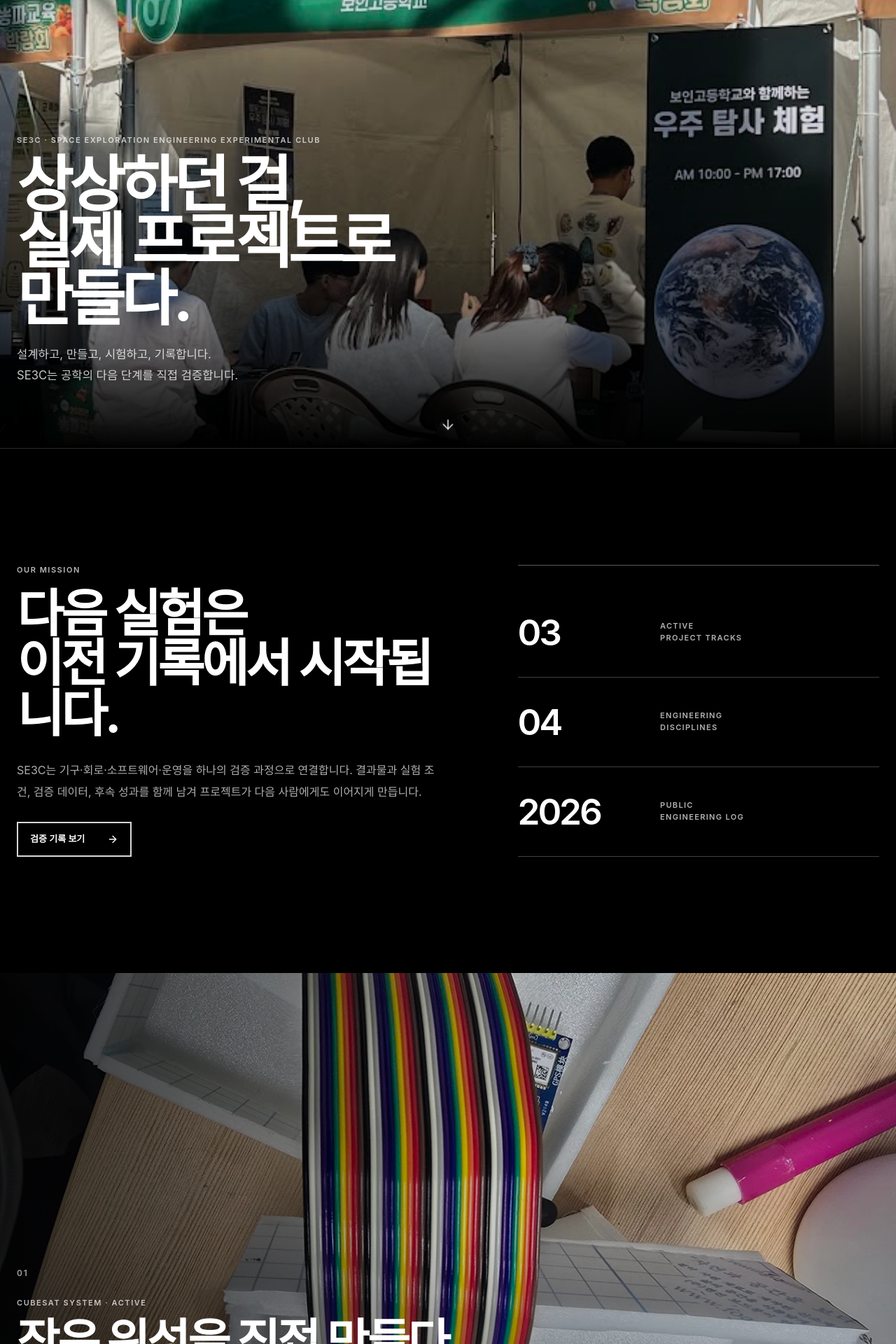
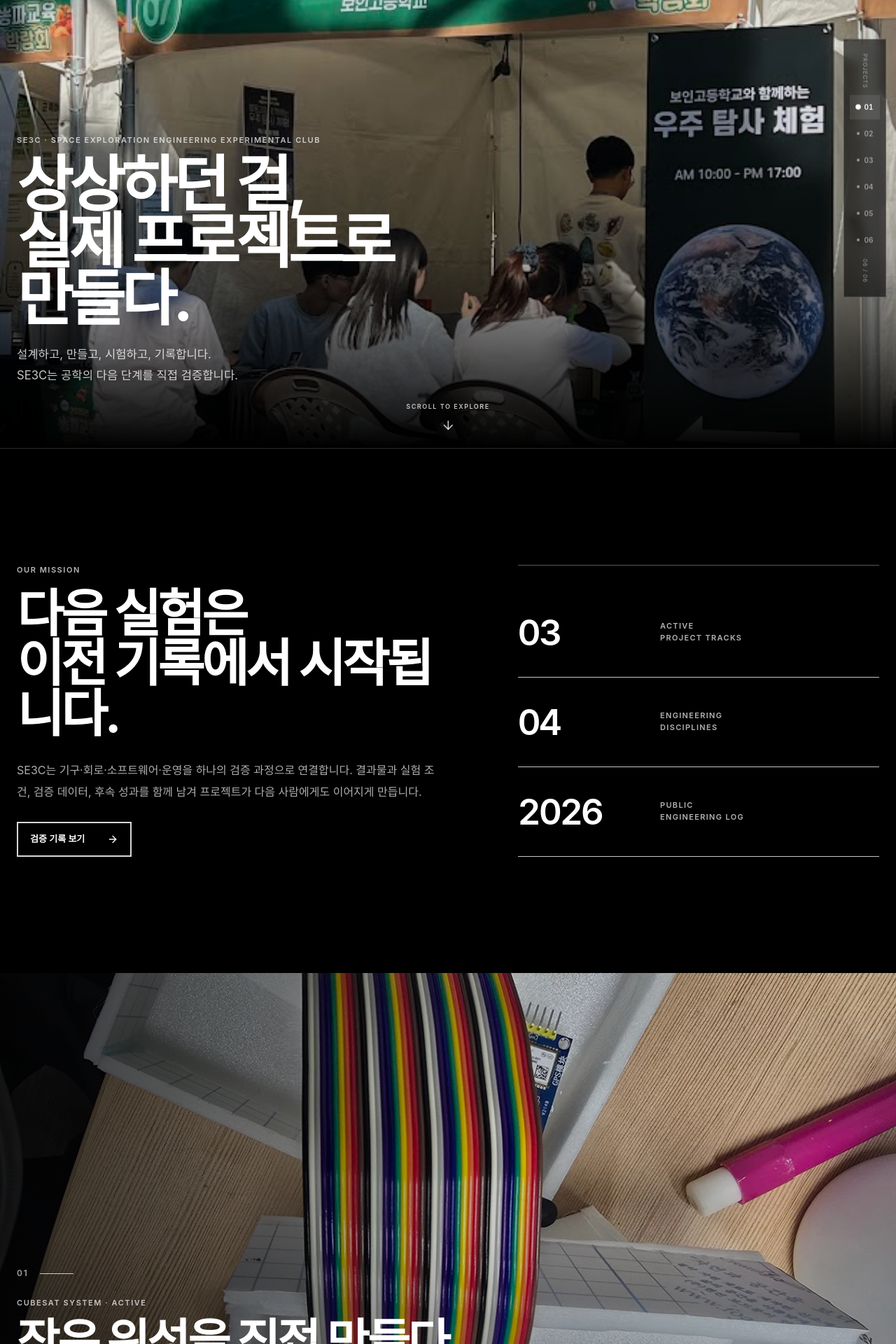
Before and after one commit to SE3C/se3cdocs, a React (Vite) app: page / in a window 1280 px wide. Shown: the part 160-2080 px from the top of the page at 70% size. Built offline with nearby package versions, Linux system fonts and the light colour scheme; a web font is replaced by a local one.

Commit message:
feat: enhance SE3C motion with scene navigation, kinetic indices and stat counters

```diff
--- a/src/LandingPage.tsx
+++ b/src/LandingPage.tsx
@@ -1,6 +1,6 @@
 import { ArrowDown, ArrowRight, Github } from "lucide-react";
 import { Link, useLocation } from "react-router-dom";
-import { useEffect } from "react";
+import { useEffect, useRef, useState } from "react";
 import heroImage from "./assets/expo-booth.jpg";
 import cubesatImage from "./assets/2026/cubesat-integration.webp";
 import rocketImage from "./assets/2026/rocket-workbench.webp";
@@ -13,6 +13,84 @@ import useHideChromeOnScroll from "./useHideChromeOnScroll";
 import useScrollReveal from "./useScrollReveal";
 
 type ProjectSectionProps = { index: string; eyebrow: string; title: string; description: string; to: string; image: string; align?: "left" | "right"; video?: string; muted?: boolean };
+
+const scenes = [
+  { index: "01", label: "CubeSat" },
+  { index: "02", label: "Rocket" },
+  { index: "03", label: "Robotics & AI" },
+  { index: "04", label: "CAD" },
+  { index: "05", label: "Software" },
+  { index: "06", label: "Outreach" },
+];
+
+/** Tracks the section intersecting the center of the viewport without scroll polling. */
+function useActiveScene() {
+  const [active, setActive] = useState("01");
+  const [visible, setVisible] = useState(false);
+
+  useEffect(() => {
+    const container = document.getElementById("projects");
+    if (!container || !("IntersectionObserver" in window)) return;
+
+    const containerObserver = new IntersectionObserver(([entry]) => {
+      setVisible(entry.isIntersecting);
+    });
+    containerObserver.observe(container);
+
+    const sceneObserver = new IntersectionObserver((entries) => {
+      const entering = entries.filter((entry) => entry.isIntersecting);
+      if (entering.length === 0) return;
+      entering.sort((a, b) =>
+        Math.abs(a.boundingClientRect.top + a.boundingClientRect.height / 2 - window.innerHeight / 2) -
+        Math.abs(b.boundingClientRect.top + b.boundingClientRect.height / 2 - window.innerHeight / 2)
+      );
+      setActive((entering[0].target as HTMLElement).dataset.scene ?? "01");
+    }, { rootMargin: "-35% 0px -45% 0px" });
+
+    container.querySelectorAll<HTMLElement>(".project-panel[data-scene]").forEach((element) => {
+      sceneObserver.observe(element);
+    });
+
+    return () => {
+      containerObserver.disconnect();
+      sceneObserver.disconnect();
+    };
+  }, []);
+
+  return { active, visible };
+}
+
+function AnimatedCount({ value }: { value: number }) {
+  const target = useRef<HTMLSpanElement>(null);
+  const [count, setCount] = useState(value);
+
+  useEffect(() => {
+    if (!target.current || !("IntersectionObserver" in window) ||
+        window.matchMedia("(prefers-reduced-motion: reduce)").matches) return;
+    let frame = 0;
+    let started = false;
+    const observer = new IntersectionObserver((entries) => {
+      if (!entries.some((entry) => entry.isIntersecting) || started) return;
+      started = true;
+      observer.disconnect();
+      const start = performance.now();
+      const tick = (now: number) => {
+        const t = Math.min(1, (now - start) / 950);
+        setCount(Math.round(value * (1 - Math.pow(1 - t, 3))));
+        if (t < 1) frame = requestAnimationFrame(tick);
+      };
+      setCount(0);
+      frame = requestAnimationFrame(tick);
+    }, { threshold: 0.5 });
+    observer.observe(target.current);
+    return () => { observer.disconnect(); cancelAnimationFrame(frame); };
+  }, [value]);
+
+  return <>
+    <span ref={target} aria-hidden="true">{String(count).padStart(2, "0")}</span>
+    <span className="sr-only">{String(value).padStart(2, "0")}</span>
+  </>;
+}
 
 const milestones = [
   ["2025.09", "SWIFTUI · AI WORKSHOP", "SwiftUI와 생성형 AI를 활용한 iOS 앱 개발 실습을 진행했습니다."],
@@ -27,7 +105,7 @@ const milestones = [
 ];
 
 function ProjectSection({ index, eyebrow, title, description, to, image, align = "left", video, muted = false }: ProjectSectionProps) {
-  return <section className="project-panel" data-reveal="scene">
+  return <section id={`project-${index}`} className="project-panel" data-scene={index} data-reveal="scene">
     {video ? <video className="project-media" autoPlay muted loop playsInline preload="metadata" poster={image}><source src={video} type="video/mp4" /></video> : <img src={image} alt="" className="project-media" loading="lazy" />}
     <div className={`project-overlay ${muted ? "project-overlay-heavy" : ""}`} />
     <div className={`project-copy ${align === "right" ? "project-copy-right" : ""}`}>
@@ -39,21 +117,35 @@ function ProjectSection({ index, eyebrow, title, description, to, image, align =
 
 export default function LandingPage() {
   const isChromeHidden = useHideChromeOnScroll();
+  const { active, visible } = useActiveScene();
   useScrollReveal();
   const location = useLocation();
   useEffect(() => { window.scrollTo({ top: 0, behavior: "auto" }); }, [location.pathname]);
 
   return <div className="bg-black text-white">
     <PublicHeader isChromeHidden={isChromeHidden} />
+    <nav className={`scene-nav ${visible ? "is-visible" : ""}`} aria-label="프로젝트 구역 빠른 이동">
+      <span className="scene-nav-heading" aria-hidden="true">PROJECTS</span>
+      {scenes.map((scene) => (
+        <a
+          key={scene.index}
+          href={`#project-${scene.index}`}
+          aria-label={`${scene.index}: ${scene.label} 프로젝트로 이동`}
+          aria-current={active === scene.index ? "location" : undefined}
+          title={scene.label}
+        ><span className="scene-nav-dot" aria-hidden="true" /><span>{scene.index}</span></a>
+      ))}
+      <span className="scene-nav-heading" aria-hidden="true">06 / 06</span>
+    </nav>
     <main>
       <section className="mission-hero">
         <img src={heroImage} alt="SE3C 제작 활동" className="project-media" /><div className="mission-hero-overlay" />
         <div className="mission-hero-copy"><p className="eyebrow">SE3C · SPACE EXPLORATION ENGINEERING EXPERIMENTAL CLUB</p><h1>상상하던 걸,<br />실제 프로젝트로<br />만들다.</h1><p>설계하고, 만들고, 시험하고, 기록합니다.<br />SE3C는 공학의 다음 단계를 직접 검증합니다.</p></div>
-        <a href="#mission" aria-label="미션으로 이동" className="scroll-cue"><ArrowDown size={22} /></a>
+        <a href="#mission" aria-label="미션으로 이동" className="scroll-cue"><span>SCROLL TO EXPLORE</span><ArrowDown size={20} /></a>
       </section>
       <section id="mission" className="mission-statement">
         <div className="mission-statement-copy" data-reveal="fade"><p className="eyebrow">OUR MISSION</p><h2>다음 실험은<br />이전 기록에서 시작됩니다.</h2><p>SE3C는 기구·회로·소프트웨어·운영을 하나의 검증 과정으로 연결합니다. 결과물과 실험 조건, 검증 데이터, 후속 성과를 함께 남겨 프로젝트가 다음 사람에게도 이어지게 만듭니다.</p><Link to="/tests" className="outline-cta">검증 기록 보기 <ArrowRight size={16} /></Link></div>
-        <dl className="mission-stats" data-reveal="fade" aria-label="SE3C 2026 활동 지표"><div><dt>03</dt><dd>ACTIVE<br />PROJECT TRACKS</dd></div><div><dt>04</dt><dd>ENGINEERING<br />DISCIPLINES</dd></div><div><dt>2026</dt><dd>PUBLIC<br />ENGINEERING LOG</dd></div></dl>
+        <dl className="mission-stats" data-reveal="fade" aria-label="SE3C 2026 활동 지표"><div><dt><AnimatedCount value={3} /></dt><dd>ACTIVE<br />PROJECT TRACKS</dd></div><div><dt><AnimatedCount value={4} /></dt><dd>ENGINEERING<br />DISCIPLINES</dd></div><div><dt>2026</dt><dd>PUBLIC<br />ENGINEERING LOG</dd></div></dl>
       </section>
       <div id="projects">
         <ProjectSection index="01" eyebrow="CUBESAT SYSTEM · ACTIVE" title="작은 위성을 직접 만들다." description="초기 큐브형 구조 시제품을 제작한 경험을 바탕으로 ESP32 중심의 소형 위성 제어 시스템을 개발하고 있습니다." to="/tech/cubesat" image={cubesatImage} />
--- a/src/index.css
+++ b/src/index.css
@@ -209,3 +209,160 @@ a:focus-visible, button:focus-visible { outline: 2px solid #fff; outline-offset:
   }
   .scroll-progress { animation: none !important; display: none; }
 }
+
+
+/* SE3C motion layer II: subtle editorial cues with no new animation dependency. */
+#projects { position: relative; }
+.project-panel { isolation: isolate; scroll-margin-top: 0; }
+.project-panel::after {
+  content: attr(data-scene);
+  position: absolute;
+  z-index: 2;
+  right: clamp(14px, 7vw, 128px);
+  bottom: clamp(38px, 7vh, 110px);
+  font-size: clamp(140px, 21vw, 390px);
+  font-weight: 700;
+  line-height: .8;
+  letter-spacing: -.095em;
+  color: rgba(255,255,255,.095);
+  pointer-events: none;
+  user-select: none;
+  opacity: .6;
+  transform: translate3d(0, 32px, 0);
+  transition: transform 1.25s cubic-bezier(.22,1,.36,1), opacity 1.25s ease;
+}
+.project-panel.motion-visible::after { opacity: 1; transform: translate3d(0,0,0); }
+.project-copy > .project-index { position: relative; display: inline-flex; align-items: center; gap: 16px; }
+.project-copy > .project-index::after {
+  content: "";
+  width: 48px;
+  height: 1px;
+  background: rgba(255,255,255,.75);
+  transform: scaleX(0);
+  transform-origin: left;
+  transition: transform .8s cubic-bezier(.22,1,.36,1) .28s;
+}
+.project-panel.motion-visible .project-index::after { transform: scaleX(1); }
+.project-panel.motion-pending .project-copy > :is(.eyebrow,h2,.project-description,.outline-cta) {
+  opacity: 0;
+  transform: translate3d(0, 16px, 0);
+}
+.project-copy > :is(.eyebrow,h2,.project-description,.outline-cta) {
+  transition: opacity .7s ease, transform .75s cubic-bezier(.22,1,.36,1), background .22s ease, color .22s ease;
+}
+.project-panel.motion-visible .project-copy > :is(.eyebrow,h2,.project-description,.outline-cta) {
+  opacity: 1; transform: translate3d(0,0,0);
+}
+.project-copy > .eyebrow { transition-delay: .10s; }
+.project-copy > h2 { transition-delay: .18s; }
+.project-copy > .project-description { transition-delay: .28s; }
+.project-copy > .outline-cta { transition-delay: .36s; }
+.scene-nav {
+  display: none;
+}
+.mission-stats dt { font-variant-numeric: tabular-nums; }
+.mission-stats div { position: relative; }
+.mission-stats div::after {
+  content: "";
+  position: absolute;
+  left: 0;
+  bottom: -1px;
+  width: 100%;
+  height: 1px;
+  background: rgba(255,255,255,.7);
+  transform: scaleX(0);
+  transform-origin: left;
+  transition: transform 1.1s cubic-bezier(.22,1,.36,1);
+}
+.mission-stats.motion-visible div::after { transform: scaleX(1); }
+.mission-stats.motion-visible div:nth-child(2)::after { transition-delay: .14s; }
+.mission-stats.motion-visible div:nth-child(3)::after { transition-delay: .28s; }
+.milestone-list li { position: relative; }
+.milestone-list li::before {
+  content: "";
+  position: absolute;
+  left: -12px;
+  top: 16%;
+  height: 68%;
+  width: 2px;
+  background: rgba(255,255,255,.65);
+  transform: scaleY(0);
+  transform-origin: top;
+  transition: transform .7s cubic-bezier(.22,1,.36,1) .12s;
+}
+.milestone-list li.motion-visible::before { transform: scaleY(1); }
+.tech-row::after, .test-record::after {
+  content: "";
+  position: absolute;
+  inset: auto 0 0;
+  height: 1px;
+  background: rgba(255,255,255,.42);
+  transform: scaleX(0);
+  transform-origin: left;
+  transition: transform 1.1s cubic-bezier(.22,1,.36,1);
+  pointer-events: none;
+}
+.tech-row.motion-visible::after, .test-record.motion-visible::after { transform: scaleX(1); }
+.test-record { position: relative; }
+.detail-hero img { animation: hero-image-entrance 1.7s cubic-bezier(.22,1,.36,1) both; }
+
+@media (min-width: 1024px) {
+  .scene-nav {
+    position: fixed;
+    z-index: 40;
+    top: 50%;
+    right: 14px;
+    display: flex;
+    flex-direction: column;
+    align-items: center;
+    gap: 3px;
+    padding: 14px 8px;
+    border: 1px solid rgba(255,255,255,.16);
+    background: rgba(5,5,5,.62);
+    backdrop-filter: blur(8px);
+    -webkit-backdrop-filter: blur(8px);
+    opacity: 0;
+    transform: translate3d(10px,-50%,0);
+    pointer-events: none;
+    transition: opacity .45s ease, transform .45s ease;
+  }
+  .scene-nav.is-visible { opacity: 1; transform: translate3d(0,-50%,0); pointer-events: auto; }
+  .scene-nav-heading { font-size: 8px; letter-spacing: .12em; color: rgba(255,255,255,.48); writing-mode: vertical-rl; margin: 6px 0; }
+  .scene-nav a {
+    display: flex; align-items: center; justify-content: center; gap: 7px;
+    width: 43px; height: 35px; font-size: 10px; font-weight: 600;
+    font-variant-numeric: tabular-nums; color: rgba(255,255,255,.5);
+    transition: color .25s ease, background .25s ease;
+  }
+  .scene-nav a:hover, .scene-nav a[aria-current="location"] { color: #fff; background: rgba(255,255,255,.09); }
+  .scene-nav-dot { width: 4px; height: 4px; flex: none; border-radius: 50%; background: currentColor; transition: transform .25s ease; }
+  .scene-nav a[aria-current="location"] .scene-nav-dot { transform: scale(1.9); }
+  .scene-nav a:focus-visible { outline: 2px solid white; outline-offset: 2px; }
+}
+@media (max-width: 640px) {
+  .project-panel::after { font-size: 115px; right: 22px; bottom: 24px; opacity: .24; }
+  .project-panel.motion-visible::after { opacity: .24; }
+  .project-copy > .project-index::after { width: 28px; }
+  .scroll-cue span { font-size: 9px; }
+}
+.scroll-cue { display: flex; flex-direction: column; align-items: center; gap: 10px; font-size: 9px; font-weight: 600; letter-spacing: .17em; }
+.scroll-cue span { white-space: nowrap; }
+@media (prefers-reduced-motion: reduce) {
+  .project-panel::after,
+  .project-panel.motion-visible::after,
+  .project-copy > :is(.eyebrow,h2,.project-description,.outline-cta),
+  .project-panel.motion-pending .project-copy > :is(.eyebrow,h2,.project-description,.outline-cta) {
+    opacity: 1 !important;
+    transform: none !important;
+  }
+  .project-copy > .project-index::after, .milestone-list li::before, .mission-stats div::after,
+  .tech-row::after, .test-record::after { transform: none !important; transition: none !important; }
+  .scene-nav { transition: none; }
+}
+
+@media (hover: hover) and (pointer: fine) {
+  .project-panel.motion-visible .project-copy > .outline-cta:hover {
+    transform: translate3d(0,-3px,0);
+    transition-delay: 0s;
+  }
+}
```
